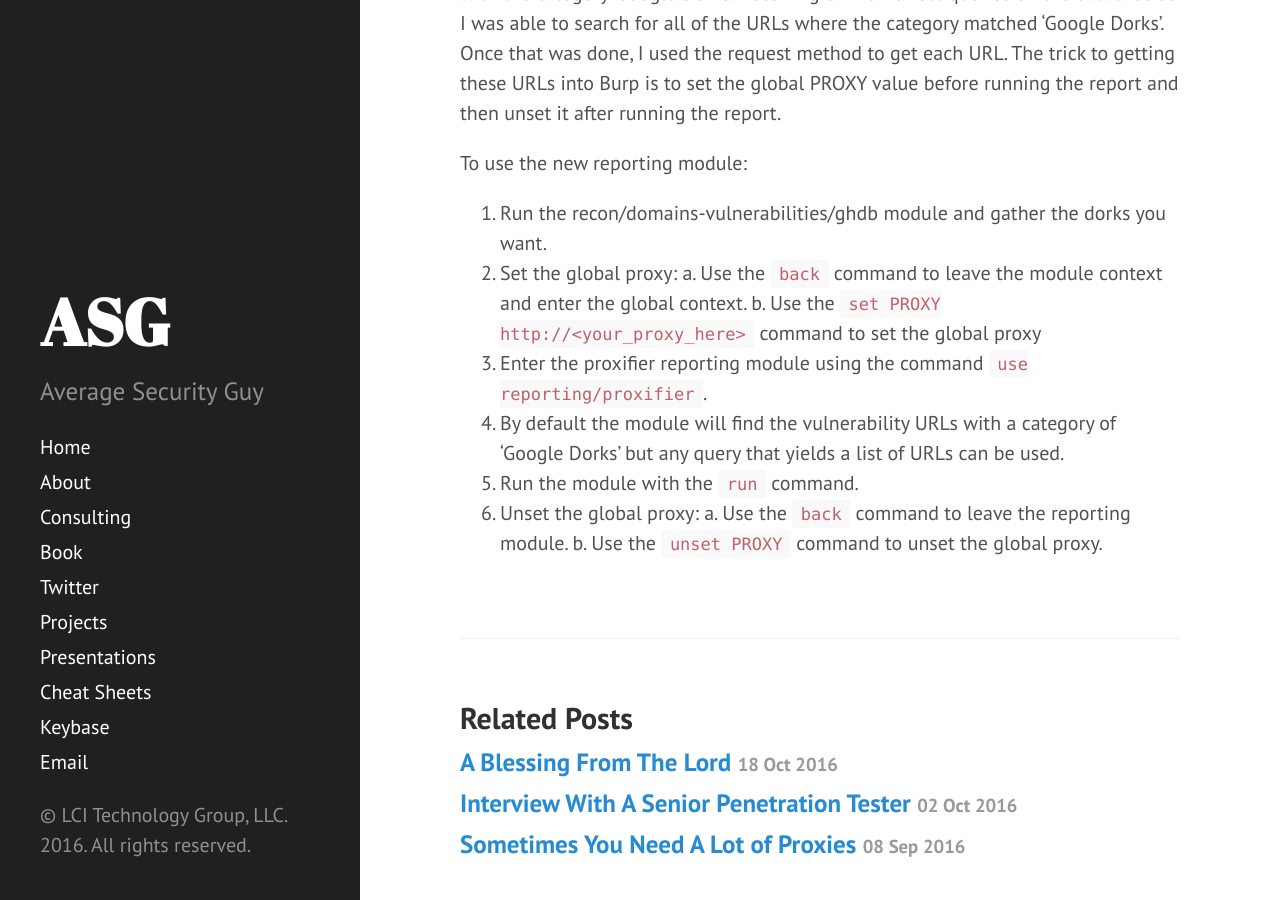
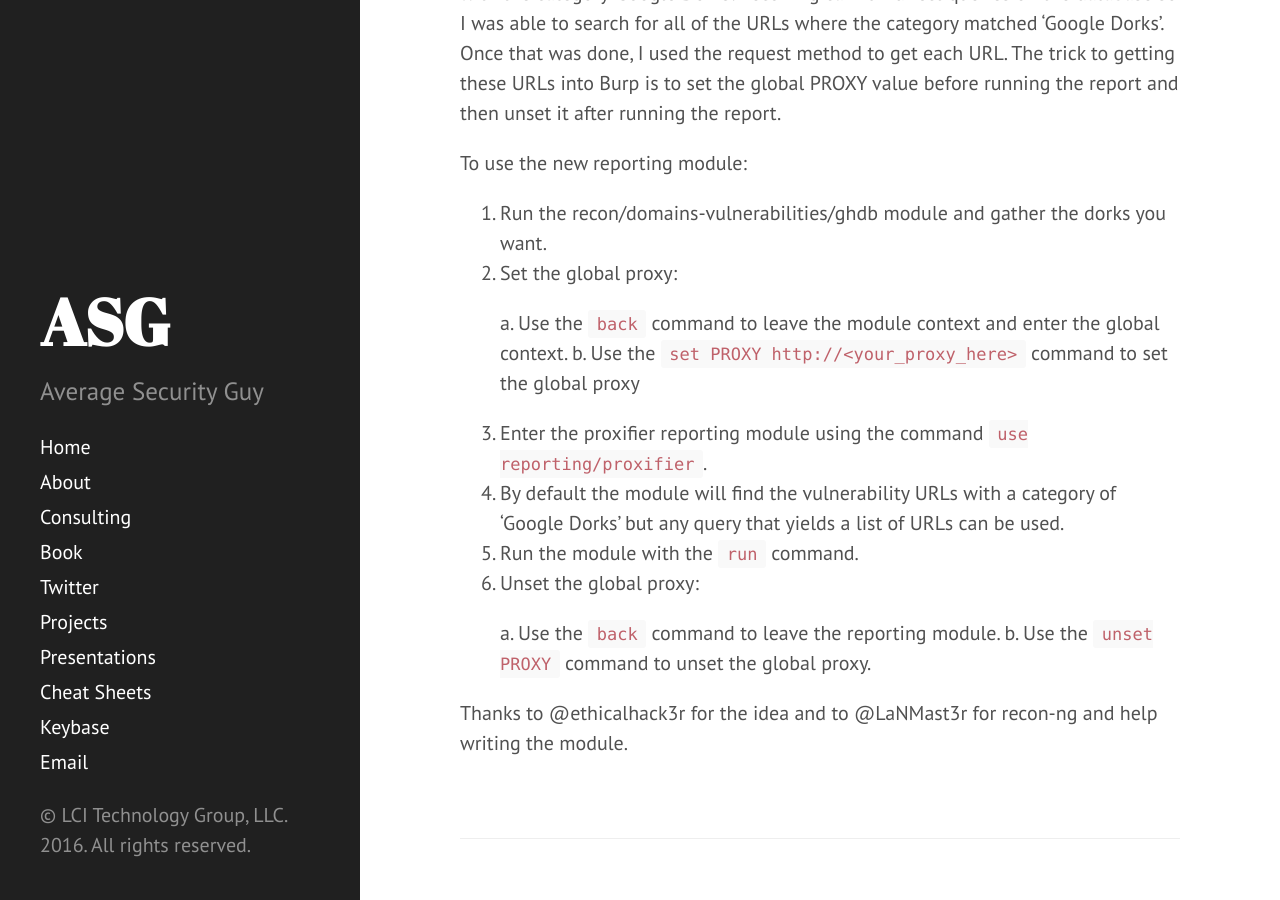
Before and after one commit to jaxmayhem/averagesecurityguy.github.io, a Jekyll site: the page built from _posts/2016-10-21-recon-ng-dorks-burp.md, in a window 1280 px wide and 900 px high, scrolled down 662 px. Built offline with Jekyll 4.4.1, drawn with Linux system fonts in a browser that asks for light colours.

Commit message:
Recon-ng dorks burp.

```diff
--- a/_posts/2016-10-21-recon-ng-dorks-burp.md
+++ b/_posts/2016-10-21-recon-ng-dorks-burp.md
@@ -12,11 +12,16 @@ To use the new reporting module:
 
 1. Run the recon/domains-vulnerabilities/ghdb module and gather the dorks you want.
 2. Set the global proxy:
+
     a. Use the `back` command to leave the module context and enter the global context.
     b. Use the `set PROXY http://<your_proxy_here>` command to set the global proxy
+
 3. Enter the proxifier reporting module using the command `use reporting/proxifier`.
 4. By default the module will find the vulnerability URLs with a category of 'Google Dorks' but any query that yields a list of URLs can be used.
 5. Run the module with the `run` command.
 6. Unset the global proxy:
+
     a. Use the `back` command to leave the reporting module.
     b. Use the `unset PROXY` command to unset the global proxy.
+
+Thanks to @ethicalhack3r for the idea and to @LaNMast3r for recon-ng and help writing the module.
```
